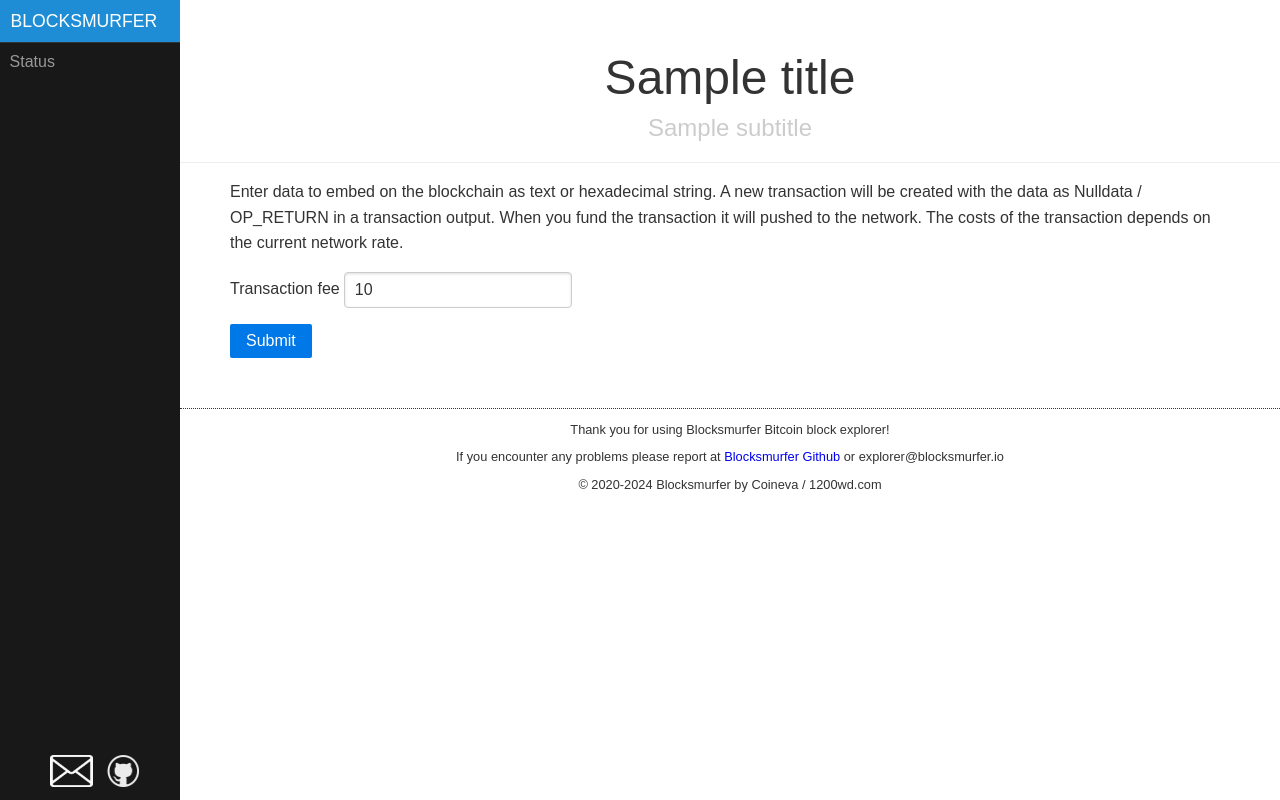
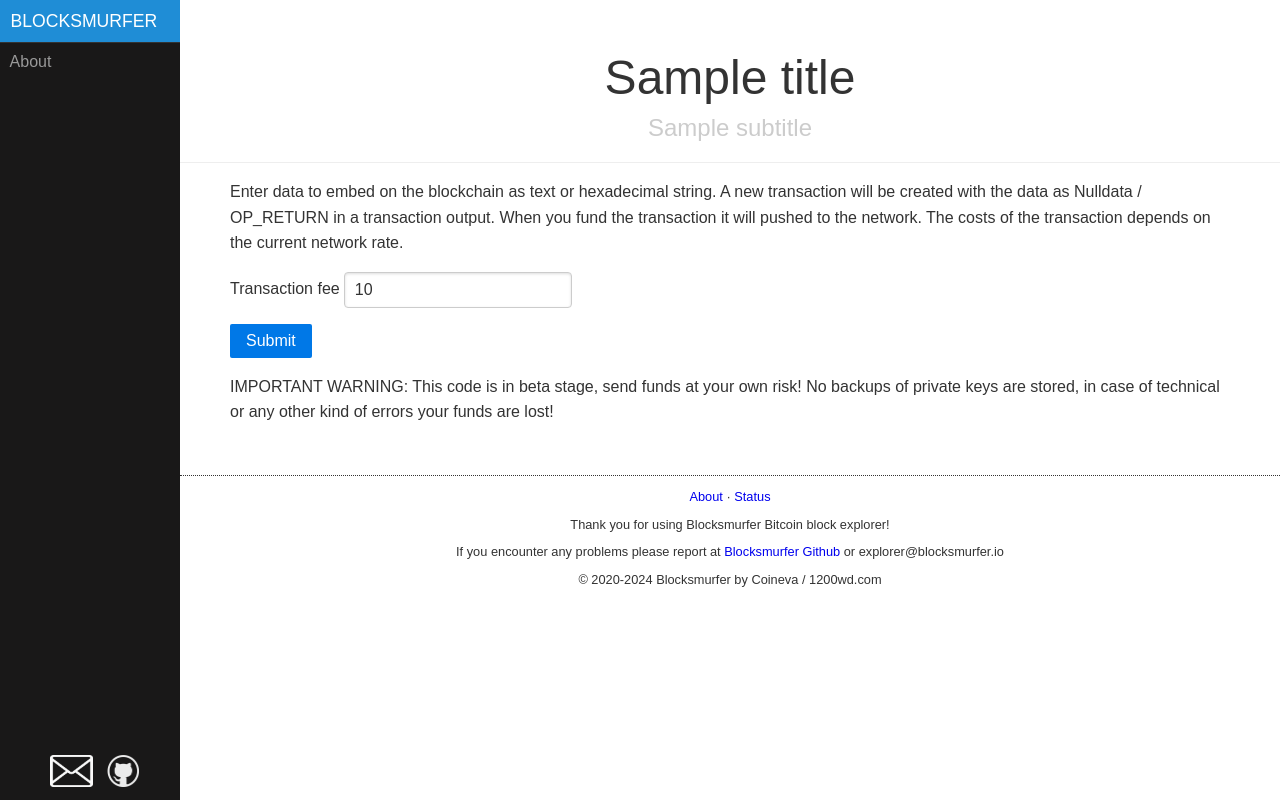
Before and after one commit to 1200wd/blocksmurfer, a Python web app: template blocksmurfer/templates/explorer/store_data.html in a window 1280 px wide. Run offline with Jinja, Linux system fonts and the light colour scheme; the template is opened without the code that fills it: most values are stand-ins (such as "Sample title", 1, 10 or a date in 2020); form fields are guessed from the names that the template uses.

Commit message:
Fix store data on blockchain code

```diff
--- a/blocksmurfer/templates/base.html
+++ b/blocksmurfer/templates/base.html
@@ -55,26 +55,29 @@
                 <li class="pure-menu-item{% if title=='Blocks' %} pure-menu-selected{% endif %}">
                     <a href="{{ url_for('main.blocks', network=network) }}" class="pure-menu-link">Blocks</a>
                 </li>
+                <li class="pure-menu-item{% if title=='Network' %} pure-menu-selected{% endif %}">
+                    <a href="{{ url_for('main.network', network=network) }}" class="pure-menu-link">Network</a>
+                </li>
                 <li class="pure-menu-item{% if title=='Script' %} pure-menu-selected{% endif %}">
                     <a href="{{ url_for('main.script', network=network) }}" class="pure-menu-link">Scripts</a>
                 </li>
-                <li class="pure-menu-item{% if title=='Network' %} pure-menu-selected{% endif %}">
-                    <a href="{{ url_for('main.network', network=network) }}" class="pure-menu-link">Network</a>
+                <li class="pure-menu-item{% if title=='Decompose Transaction' %} pure-menu-selected{% endif %}">
+                    <a href="{{ url_for('main.transaction_decompose', network=network) }}" class="pure-menu-link">
+                        Decompose Tx</a>
                 </li>
-                <li class="pure-menu-item{% if title=='About' %} pure-menu-selected{% endif %}">
-                    <a href="{{ url_for('main.about', network=network) }}" class="pure-menu-link">About</a>
+                <li class="pure-menu-item{% if title=='Send Transaction' %} pure-menu-selected{% endif %}">
+                    <a href="{{ url_for('main.transaction_broadcast', network=network) }}" class="pure-menu-link">
+                        Broadcast Tx</a>
                 </li>
+                <li class="pure-menu-item{% if title=='Store Data' %} pure-menu-selected{% endif %}">
+                    <a href="{{ url_for('main.store_data', network=network) }}" class="pure-menu-link">
+                        Store Data &beta;</a>
+                </li>
+                {% else %}
+                    <li class="pure-menu-item{% if title=='About' %} pure-menu-selected{% endif %}">
+                        <a href="{{ url_for('main.about', network=network) }}" class="pure-menu-link">About</a>
+                    </li>
                 {% endif %}
-                {% if config.ENABLE_API %}
-                    <li class="pure-menu-item{% if title=='API' %} pure-menu-selected{% endif %}">
-                    <a href="{{ url_for('main.api', network=network) }}" class="pure-menu-link">API</a>
-                    </li>
-                {% elif config.API_BASE_URL %}
-                    <a href="{{ config.API_BASE_URL }}" class="pure-menu-link">API</a>
-                {% endif %}
-                <li class="pure-menu-item{% if title=='Status' %} pure-menu-selected{% endif %}">
-                    <a href="https://status.coineva.com/" class="pure-menu-link">Status</a>
-                </li>
             </ul>
             <p>&nbsp;</p>
 
@@ -126,6 +129,18 @@
         </div>
         <div class="footer" style="font-size: 80%">
             <p>
+                <a href="{{ url_for('main.about', network=network) }}">About</a>
+                &middot;
+                {% if config.ENABLE_API %}
+                    <a href="{{ url_for('main.api', network=network) }}">API</a>
+                    &middot;
+                {% elif config.API_BASE_URL %}
+                    <a href="{{ config.API_BASE_URL }}">API</a>
+                    &middot;
+                {% endif %}
+                <a href="https://status.coineva.com/">Status</a>
+            </p>
+            <p>
                 Thank you for using Blocksmurfer Bitcoin block explorer!
             </p>
             <p>
--- a/blocksmurfer/templates/explorer/script.html
+++ b/blocksmurfer/templates/explorer/script.html
@@ -4,7 +4,7 @@
     <div style="text-align: center;">
     <p>
         Enter the hexadecimal {{ network|upper() }} script to decompose. This will parse the script and show data,
-        opcoode commands and extracts keys and signatures if available.
+        opcode commands and extracts keys and signatures if available.
     </p>
     <form action="" method="post" novalidate class="pure-form">
         {{ form.hidden_tag() }}
--- a/blocksmurfer/templates/explorer/script_decomposed.html
+++ b/blocksmurfer/templates/explorer/script_decomposed.html
@@ -117,7 +117,7 @@
         <p>{{ form.submit(class_="pure-button pure-button-primary") }}</p>
     </form>
     <p>
-        Enter the {{ network }} script to decompose. This will parse the script and show data, opcoode commands and
+        Enter the {{ network }} script to decompose. This will parse the script and show data, opcode commands and
         extracts keys and signatures if available.
     </p>
     </div>
--- a/blocksmurfer/templates/explorer/store_data.html
+++ b/blocksmurfer/templates/explorer/store_data.html
@@ -17,5 +17,7 @@
         </p>
         <p>{{ form.submit(class_="pure-button pure-button-primary") }}</p>
     </form>
+    <p>IMPORTANT WARNING: This code is in beta stage, send funds at your own risk! No backups of private keys are stored,
+    in case of technical or any other kind of errors your funds are lost!</p>
 {% endblock %}
 log
--- a/blocksmurfer/templates/explorer/store_data_fund.html
+++ b/blocksmurfer/templates/explorer/store_data_fund.html
@@ -8,4 +8,7 @@
     </p>
     <p>{{ paymentlink }}</p>
     <h3>Please reload page after funds have been send</h3>
+    <p>IMPORTANT WARNING: This code is in beta stage, send funds at your own risk! No backups of private keys are stored,
+    in case of technical or any other kind of errors your funds are lost! In case of errors try reloading this page.</p>
+
 {% endblock %}
```
Also changed, not shown: blocksmurfer/main/routes.py (+5 -5 lines), tests/test_custom.py (+5 -0 lines), tests/test_explorer.py (+17 -10 lines), blocksmurfer/static/blocksmurfer.css (line endings or trailing spaces).
